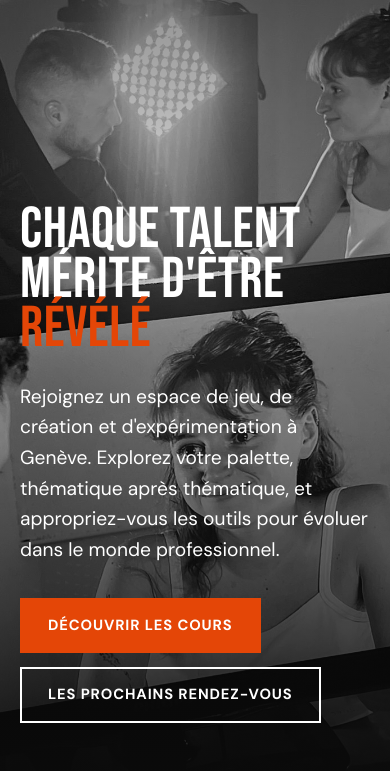
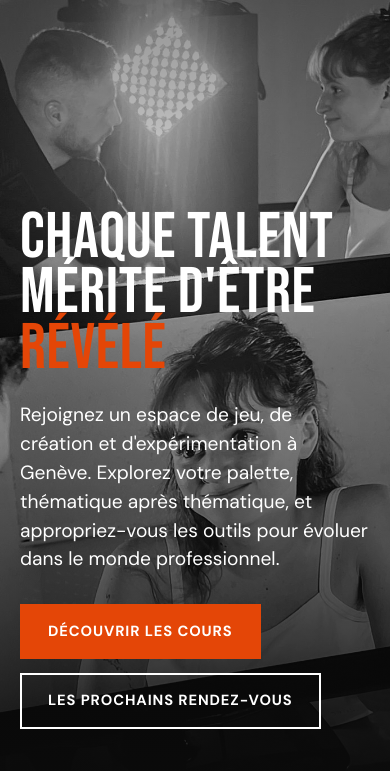
Before and after one commit to thibaudbuild/atypik-theatre, a plain HTML site: page index.html in a window 390 px wide. Shown: the part 73-844 px from the top of the page. Drawn offline with nearby package versions, Linux system fonts and the light colour scheme.

Commit message:
Haut de page calé sur la hauteur de l'écran, agenda : espacement et tarif du shooting
Co-Authored-By: Claude Fable 5.2 <noreply@anthropic.com>

```diff
--- a/contenu.js
+++ b/contenu.js
@@ -103,7 +103,7 @@ window.ATYPIK = {
         "Une séance individuelle en studio pour réaliser ou enrichir votre book, avec le photographe Yannick Colaizzi et l'équipe d'Atypik Théâtre.",
       lieu: "Studio HighKey, Plan-les-Ouates",
       horaire: "Lundi 21 de 17h à 21h, mardi 22 de 9h à 17h",
-      prix: "Tarif élèves Atypik : de 129 à 199 CHF selon la formule",
+      prix: "De 129 à 199 CHF selon la formule (tarif élèves Atypik)",
       lien: "https://ycp.ch/atypics/",
       bouton: "Réserver un créneau",
     },
--- a/style.css
+++ b/style.css
@@ -41,13 +41,13 @@ h2 { font-size: clamp(2.6rem, 6.5vw, 5.2rem); margin-bottom: 24px; }
 .nav-cta { padding: 10px 20px; }
 
 /* Hero */
-.hero { position: relative; min-height: max(620px, min(100svh, 1000px)); display: flex; align-items: flex-end; color: var(--blanc); overflow: hidden; }
+.hero { position: relative; min-height: min(100svh, 1000px); display: flex; align-items: flex-end; color: var(--blanc); overflow: hidden; }
 .hero-photo { position: absolute; inset: 0; width: 100%; height: 100%; object-fit: cover; object-position: 60% 40%; filter: grayscale(1) contrast(1.1); }
 .hero::after { content: ""; position: absolute; inset: 0; background: linear-gradient(180deg, rgba(11,11,11,0.55) 0%, rgba(11,11,11,0.15) 35%, rgba(11,11,11,0.92) 100%); }
-.hero-contenu { position: relative; z-index: 1; width: min(1180px, 100% - 40px); margin-inline: auto; padding: 140px 0 72px; }
-.hero h1 { font-size: clamp(3.6rem, 12.5vw, 11rem); line-height: 0.86; margin-bottom: 28px; }
+.hero-contenu { position: relative; z-index: 1; width: min(1180px, 100% - 40px); margin-inline: auto; padding: 100px 0 clamp(32px, 7svh, 72px); }
+.hero h1 { font-size: min(12.5vw, 10.2rem, 20svh); line-height: 0.86; margin-bottom: clamp(16px, 3svh, 28px); }
 .hero h1 em { color: var(--orange); }
-.hero-texte { max-width: 600px; font-size: 1.2rem; margin-bottom: 32px; }
+.hero-texte { max-width: 600px; font-size: 1.2rem; margin-bottom: clamp(20px, 3.5svh, 32px); }
 .actions { display: flex; flex-wrap: wrap; gap: 14px; }
 .hero .btn-contour:hover { background: var(--blanc); color: var(--noir); border-color: var(--blanc); }
 
@@ -157,6 +157,7 @@ h2 { font-size: clamp(2.6rem, 6.5vw, 5.2rem); margin-bottom: 24px; }
 .evenement-type { font-size: 0.78rem; font-weight: 700; letter-spacing: 0.14em; text-transform: uppercase; color: var(--orange); margin-bottom: 8px; }
 .evenement h3 { font-size: clamp(1.9rem, 3.4vw, 2.8rem); }
 .evenement-sous { font-weight: 700; margin: 4px 0 12px; }
+.evenement h3 + p:not(.evenement-sous) { margin-top: 12px; }
 .evenement dl { display: grid; grid-template-columns: auto 1fr; gap: 6px 20px; margin-top: 18px; font-size: 0.95rem; }
 .evenement dt { padding-top: 4px; font-size: 0.72rem; font-weight: 700; letter-spacing: 0.14em; text-transform: uppercase; color: var(--gris); }
 .agenda-vide { font-size: 1.2rem; }
@@ -245,7 +246,9 @@ h2 { font-size: clamp(2.6rem, 6.5vw, 5.2rem); margin-bottom: 24px; }
 }
 @media (max-width: 560px) {
   body { font-size: 16px; }
-  .hero-contenu { padding-top: 104px; padding-bottom: 48px; }
+  .hero-contenu { padding-top: 96px; padding-bottom: clamp(24px, 5svh, 48px); }
+  .hero h1 { font-size: min(16.5vw, 9.5svh); }
+  .hero-texte { font-size: clamp(1rem, 2.6svh, 1.2rem); line-height: 1.5; }
 }
 @media (prefers-reduced-motion: reduce) { html { scroll-behavior: auto; } }
 
```
